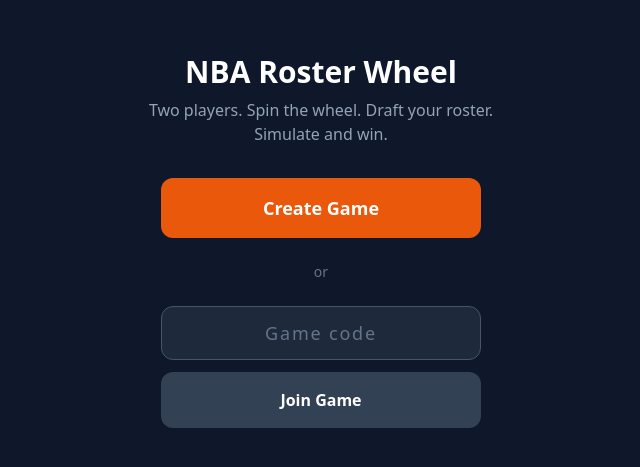
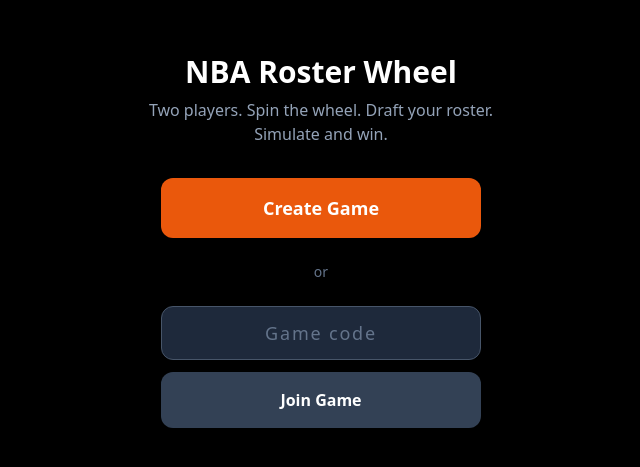
Before and after one commit to chrischi90/knowball, a Next.js app: page / in a window 1280 px wide. Shown: the part 159-626 px from the top of the page, without its empty margins (319-959 px from the left). Built offline with nearby package versions, Linux system fonts and the light colour scheme.

Commit message:
:art: Update global styles for dark mode, enhance layout with consistent background, and improve player list error handling

```diff
--- a/app/globals.css
+++ b/app/globals.css
@@ -3,15 +3,8 @@
 @tailwind utilities;
 
 :root {
-  --foreground: #0a0a0a;
-  --background: #fafafa;
-}
-
-@media (prefers-color-scheme: dark) {
-  :root {
-    --foreground: #fafafa;
-    --background: #0a0a0a;
-  }
+  --foreground: #fafafa;
+  --background: #000000;
 }
 
 body {
--- a/app/layout.tsx
+++ b/app/layout.tsx
@@ -13,7 +13,7 @@
 }>) {
   return (
     <html lang="en">
-      <body className="antialiased min-h-screen">
+      <body className="antialiased min-h-screen bg-black text-white">
         {children}
       </body>
     </html>
--- a/app/page.tsx
+++ b/app/page.tsx
@@ -47,7 +47,7 @@
   };
 
   return (
-    <main className="min-h-screen flex flex-col items-center justify-center p-4 bg-slate-900 text-white">
+    <main className="min-h-screen flex flex-col items-center justify-center p-4 bg-black text-white">
       <h1 className="text-3xl font-bold mb-2">NBA Roster Wheel</h1>
       <p className="text-slate-400 mb-8 text-center max-w-sm">
         Two players. Spin the wheel. Draft your roster. Simulate and win.
--- a/components/PlayerList.tsx
+++ b/components/PlayerList.tsx
@@ -138,6 +138,13 @@
       <h3 className="font-semibold text-orange-400 mb-3">
         Pick a player from {teamName}
       </h3>
+      {players.length === 0 && (
+        <div className="mb-4 rounded-lg border border-amber-700/50 bg-amber-900/30 p-3 text-sm text-amber-200">
+          No players were returned for this team right now. This is usually an
+          upstream NBA data fetch issue; try spinning again or retry in a few
+          seconds.
+        </div>
+      )}
 
       {/* Search Input */}
       <div className="relative mb-4">
```
Also changed, not shown: 1 other file (tests, documents, lock files or other folders).
